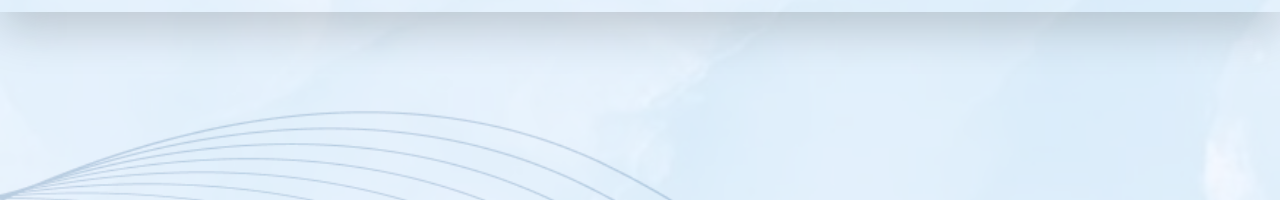
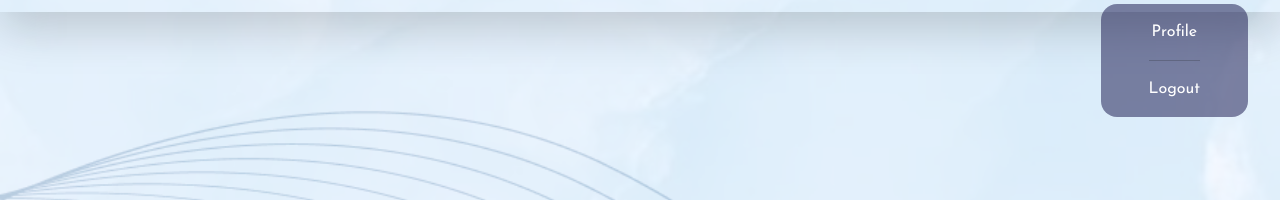
Before and after one commit to BashBuilder/Bootstrap-UI-design, a plain HTML site: page index.html in a window 1280 px wide. Both pictures are taken after a click on the button "Timmy". Shown: the part 60-260 px from the top of the page. Drawn offline with Linux system fonts and the light colour scheme.

Commit message:
user dropdown update

```diff
--- a/css/index.scss
+++ b/css/index.scss
@@ -6,7 +6,6 @@
   --background-main: rgb(244, 247, 255);
   --secondary-color: rgb(191 219 254);
   --primary-medium: rgb(19, 16, 73);
-
   --text-slate-800: rgb(30 41 59);
   --text-slate-600: rgb(71 85 105);
 
@@ -107,6 +106,7 @@ button {
   background-color: transparent;
   border: none;
 }
+
 // custom styles
 // ----------------------------------------------------------------
 @keyframes rotateFull {
@@ -142,23 +142,25 @@ button {
     opacity: 0.9;
   }
 }
+// ----------------------------------------------------------------
 
-.user-img {
-  width: 2rem;
-  height: 2rem;
-  border-radius: 50%;
-  object-fit: cover;
-  border: 2px solid var(--primary-medium);
-}
-
-.logo {
-  max-height: 1.7rem;
-}
 .background-canvas {
   width: 100%;
   height: 100%;
   object-fit: cover;
   z-index: -1;
+  // sidebar styles
+  aside {
+    top: -1px;
+    transition: var(--transition);
+    max-width: 25rem;
+    min-height: 43.75rem;
+    ul {
+      padding-left: 10vw;
+      padding-top: 6rem;
+      gap: 3rem;
+    }
+  }
 }
 .sidebar {
   left: -100%;
@@ -174,7 +176,18 @@ button {
   right: 0;
   top: 0;
 }
-
+// -----------------------------
+// navbar styles----------------------------------------------------------------
+.logo {
+  max-height: 1.7rem;
+}
+.user-img {
+  width: 2rem;
+  height: 2rem;
+  border-radius: 50%;
+  object-fit: cover;
+  border: 2px solid var(--primary-medium);
+}
 .navigation-link {
   font-size: 1.2rem;
   color: var(--primary-medium);
@@ -194,17 +207,28 @@ button {
   top: 2rem;
   left: 1.5rem;
 }
-aside {
-  top: -1px;
+.user-dropdown {
+  right: 2rem;
+  top: 4rem;
+  background-color: rgba(19, 16, 73, 0.5);
+  padding: 1rem 3rem;
+  height: fit-content;
+  max-height: fit-content;
   transition: var(--transition);
-  max-width: 25rem;
-  min-height: 43.75rem;
-  ul {
-    padding-left: 10vw;
-    padding-top: 6rem;
-    gap: 3rem;
+  button,
+  a {
+    color: white;
+    &:hover {
+      opacity: 0.5;
+    }
   }
 }
+.close-user-dropdown {
+  padding: 0 3rem;
+  max-height: 0px;
+}
+// ----------------------------------------------------------------
+
 .sky-background {
   opacity: 0.15;
 }
--- a/index.html
+++ b/index.html
@@ -69,6 +69,15 @@
           >
           <img src="img/user.jpeg" alt="user" class="user-img" />
         </button>
+        <!-- article section for profile -->
+        <article
+          class="user-dropdown close-user-dropdown d-none d-md-flex flex-column rounded-4 position-absolute overflow-hidden"
+          id="user-dropdown-menu"
+        >
+          <button>Profile</button>
+          <hr />
+          <button>Logout</button>
+        </article>
       </nav>
 
       <!-- sidebar1 -->
--- a/js/index.js
+++ b/js/index.js
@@ -4,6 +4,7 @@ const closeSidebarBtn = document.getElementById("close-sidebar");
 const sidebar2 = document.getElementById("sidebar2");
 const openSidebar2Btn = document.getElementById("open-sidebar-2");
 const closeSidebar2Btn = document.getElementById("close-sidebar-2");
+const userDropdownMenu = document.getElementById("user-dropdown-menu");
 
 const openSidebar = () => {
   sidebar.classList.add("sidebar-open");
@@ -21,13 +22,15 @@ const closeSidebar = () => {
 const openSidebar2 = () => {
   sidebar2.classList.add("sidebar2-open");
   closeSidebar2Btn.classList.add("animation-rotate");
-  document.body.style.overflow = "hidden";
+  userDropdownMenu.classList.toggle("close-user-dropdown");
 };
 const closeSidebar2 = () => {
   sidebar2.classList.remove("sidebar2-open");
   closeSidebar2Btn.classList.remove("animation-rotate");
   document.body.style.overflow = "auto";
 };
+
+const openUserDropdownMenu = () => {};
 
 openSidebarBtn.addEventListener("click", () => openSidebar());
 closeSidebarBtn.addEventListener("click", () => closeSidebar());
```
Also changed, not shown: css/index.css, 1 other file.
